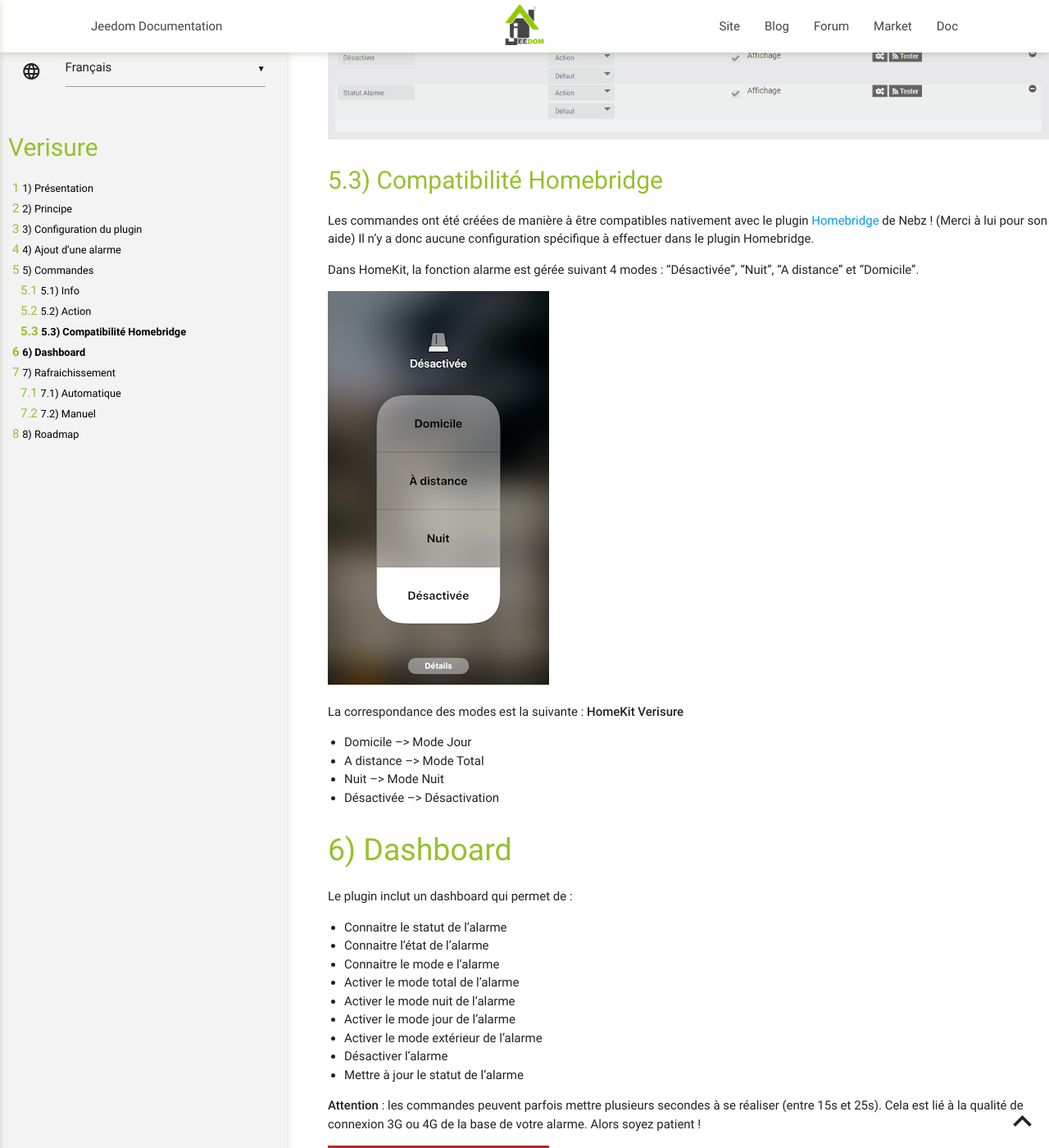
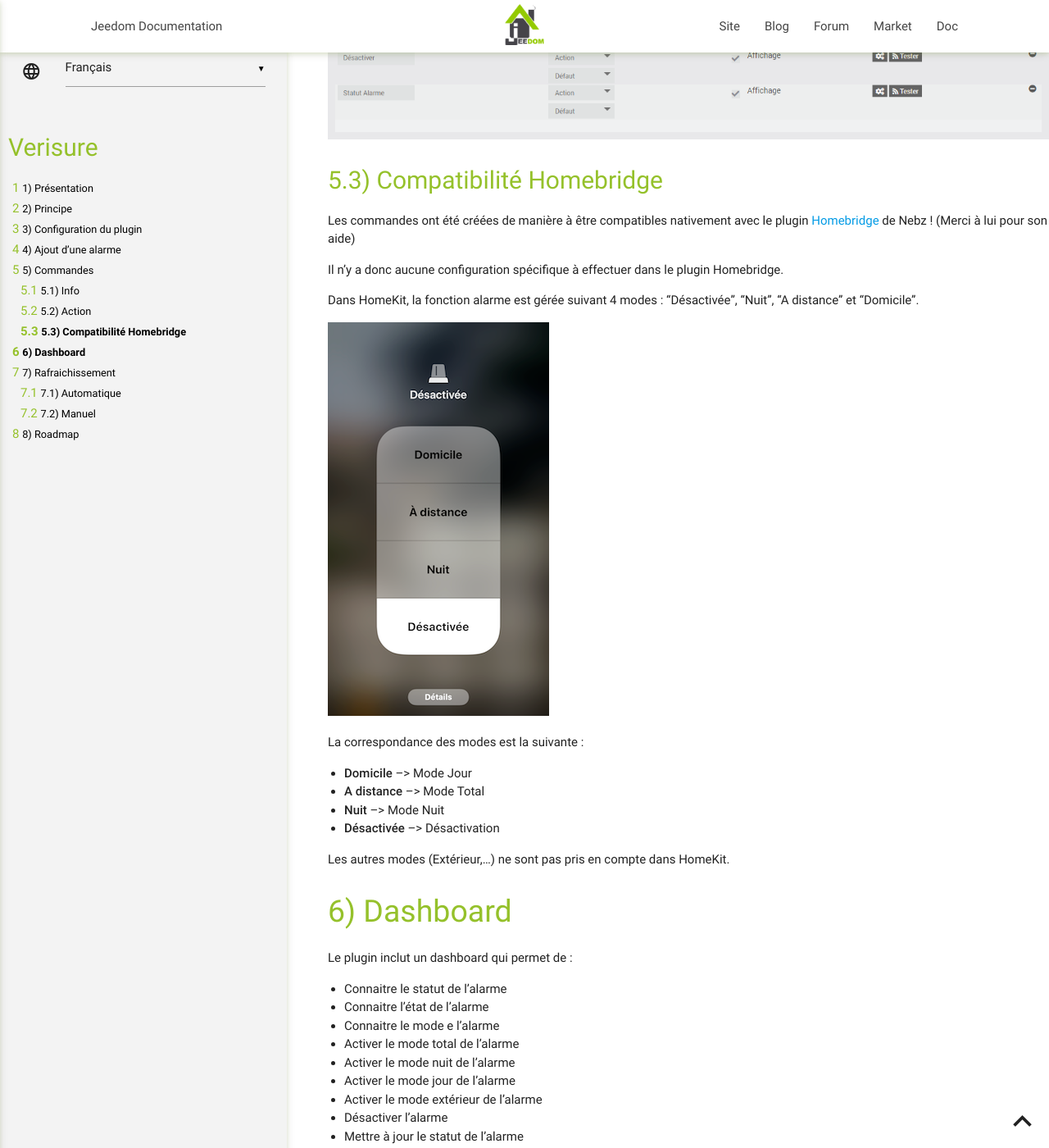
Before and after one commit to Xav-74/verisure, a Jekyll site: the page built from docs/fr_FR/index.md, in a window 1280 px wide and 1400 px high, scrolled down 4381 px. Shown: the whole window at 82% size. Built offline with Jekyll 4.4.1, drawn with Linux system fonts in a browser that asks for light colours; our own code applies the rules of GitHub Pages for plain Markdown files.

Commit message:
Homebridge compatibility

```diff
--- a/docs/fr_FR/index.md
+++ b/docs/fr_FR/index.md
@@ -120,6 +120,7 @@ Il existe actuellement plusieurs commandes qui sont décrites ci-dessous.
 ## Compatibilité Homebridge
 
 Les commandes ont été créées de manière à être compatibles nativement avec le plugin [Homebridge](https://www.jeedom.com/market/index.php?v=d&p=market&author=Nebz&&name=Homebridge) de Nebz ! (Merci à lui pour son aide)
+
 Il n'y a donc aucune configuration spécifique à effectuer dans le plugin Homebridge.
 
 Dans HomeKit, la fonction alarme est gérée suivant 4 modes : “Désactivée”, “Nuit”, “A distance” et “Domicile”.
@@ -127,12 +128,12 @@ Dans HomeKit, la fonction alarme est gérée suivant 4 modes : “Désactivée
 ![HomeKit](../assets/images/homekit.png)
 
 La correspondance des modes est la suivante :
-    **HomeKit**     **Verisure**
--   Domicile 	--> Mode Jour
--   A distance	--> Mode Total
--   Nuit 		--> Mode Nuit
--   Désactivée	--> Désactivation
+-   **Domicile** 	--> Mode Jour
+-   **A distance**	--> Mode Total
+-   **Nuit** 		--> Mode Nuit
+-   **Désactivée**	--> Désactivation
 
+Les autres modes (Extérieur,...) ne sont pas pris en compte dans HomeKit.
 
 # Dashboard
 
```
